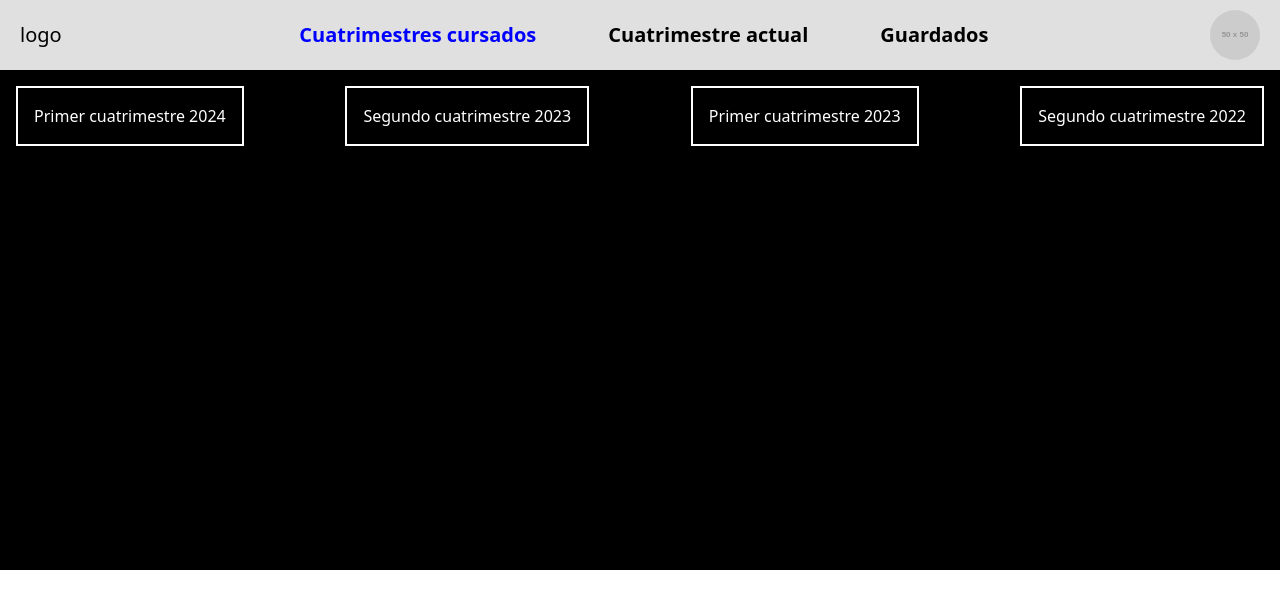
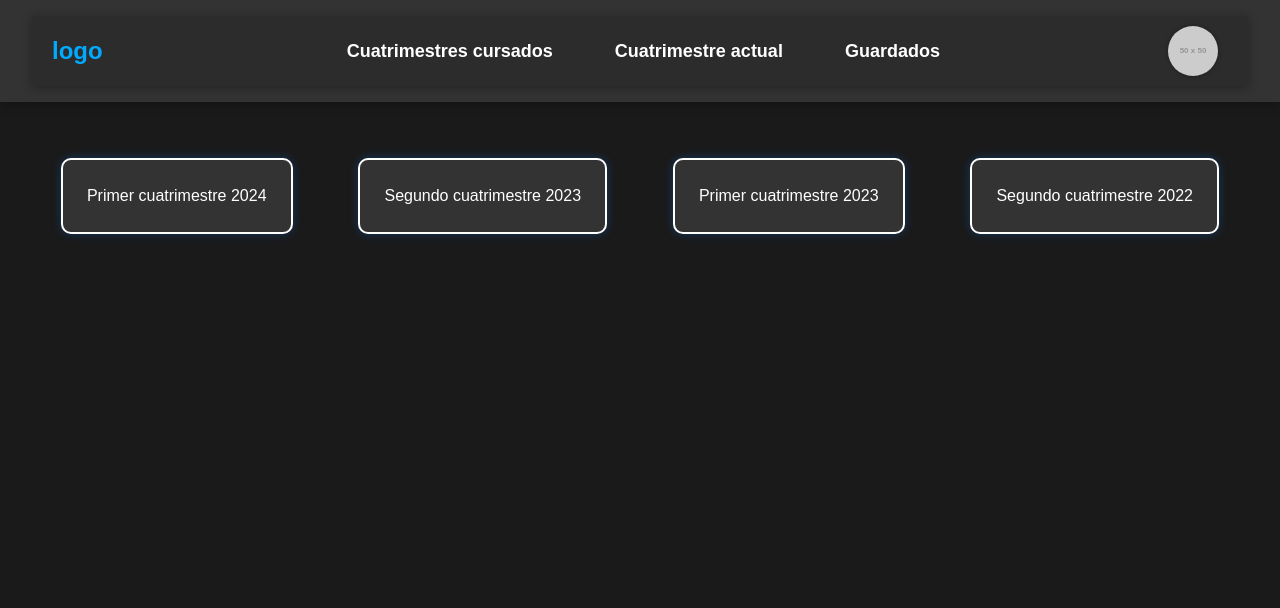
Before and after one commit to MarielML/VEI-TPFinal, a plain HTML site: page paginas/home.html in a window 1280 px wide. Drawn offline with nearby package versions, Linux system fonts and the light colour scheme; placeholder pictures from the web are drawn by us.

Commit message:
index y home

```diff
--- a/css/estilos.css
+++ b/css/estilos.css
@@ -1,5 +1,5 @@
 body {
-  background-color: black;
+  background-color: #121212;
   color: white;
   font-family: Arial, sans-serif;
   display: flex;
@@ -10,60 +10,60 @@ body {
   padding: 0;
 }
 
-.container {
+.login-container {
   text-align: center;
+  background-color: #333;
+  padding: 30px;
+  border-radius: 10px;
+  box-shadow: 0px 0px 15px rgba(0, 122, 255, 0.4);
+  width: 100%;
+  max-width: 350px;
+}
+
+.input-group {
+  margin-bottom: 20px;
 }
 
 input[type="text"],
 input[type="password"] {
-  width: 300px;
-  height: 30px;
-  margin: 10px 0;
-  padding: 5px;
+  width: 100%;
+  max-width: 100%;
+  height: 35px;
+  padding: 8px;
   font-size: 16px;
+  border-radius: 4px;
+  border: 1px solid #666;
+  background-color: #222;
+  color: white;
 }
 
 button {
-  width: 100px;
-  height: 40px;
+  width: 100%;
+  height: 45px;
   font-size: 16px;
-  margin: 20px 0;
+  margin-top: 20px;
   cursor: pointer;
+  background-color: #007bff;
+  color: white;
+  border: none;
+  border-radius: 5px;
+  transition: background-color 0.3s ease, transform 0.2s ease;
+}
+
+button:hover {
+  background-color: #0056b3;
+  transform: translateY(-2px);
 }
 
 a {
-  color: white;
+  color: #00aaff;
   text-decoration: none;
   font-size: 16px;
+  display: block;
+  margin-top: 10px;
+  transition: color 0.3s ease;
 }
 
-.navbar {
-  background-color: #e0e0e0;
-  padding: 10px 0;
+a:hover {
+  color: #007bff;
 }
-
-.navbar-brand {
-  margin-left: 20px;
-}
-
-.nav-item {
-  margin: 0 20px;
-}
-
-.nav-link {
-  color: black;
-  font-size: 20px;
-  font-weight: bold;
-}
-
-.profile-img {
-  width: 50px;
-  height: 50px;
-  border-radius: 50%;
-  margin-right: 20px;
-}
-
-.content {
-  background-color: black;
-  height: 500px;
-}
--- a/css/header.css
+++ b/css/header.css
@@ -1,47 +1,85 @@
 .navbar {
-  background-color: #e0e0e0;
-  padding: 10px 0;
+  background-color: #2c2c2c;
+  padding: 10px 20px;
+  box-shadow: 0px 2px 10px rgba(0, 0, 0, 0.3);
+  display: flex;
+  justify-content: space-between;
+  align-items: center;
+  position: sticky;
+  top: 0;
+  z-index: 1000;
 }
 
 .navbar-brand {
-  margin-left: 20px;
+  font-size: 24px;
+  font-weight: bold;
+  color: #00aaff;
+  transition: color 0.3s ease;
+}
+
+.navbar-brand:hover {
+  color: #0088cc;
 }
 
 .nav-item {
-  margin: 0 20px;
+  margin: 0 15px;
 }
 
 .nav-link {
-  color: black;
-  font-size: 20px;
+  color: #ffffff;
+  font-size: 18px;
   font-weight: bold;
+  transition: color 0.3s ease;
+}
+
+.nav-link:hover {
+  color: #00aaff;
+  text-decoration: underline;
+}
+
+.actual {
+  color: #00aaff;
+}
+
+.profile-container {
+  display: flex;
+  align-items: center;
+  position: relative;
 }
 
 .profile-img {
   width: 50px;
   height: 50px;
   border-radius: 50%;
-  margin-right: 20px;
+  margin-right: 10px;
+  box-shadow: 0px 0px 5px rgba(0, 0, 0, 0.3);
+  transition: transform 0.2s ease;
 }
 
-.actual {
-  color: #0000ff;
+.profile-img:hover {
+  transform: scale(1.1);
+  border: 2px solid #00aaff;
 }
 
 .logout-btn {
   display: none;
   position: absolute;
-  top: 50px;
-  right: 20px;
-  background-color: #840900;
+  top: 60px;
+  right: 0;
+  background-color: #d93636;
   color: #ffffff;
   border: none;
-  padding: 10px;
+  padding: 8px 16px;
   border-radius: 5px;
   cursor: pointer;
-  width: 150px;
+  box-shadow: 0px 0px 5px rgba(255, 77, 77, 0.3);
+  transition: background-color 0.3s ease;
 }
 
-.profile-container {
-  position: relative;
+.logout-btn:hover {
+  background-color: #b02a2a;
 }
+
+.profile-container:hover .logout-btn {
+  display: block;
+}
--- a/css/home.css
+++ b/css/home.css
@@ -1,29 +1,120 @@
 body {
   margin: 0;
   padding: 0;
+  font-family: Arial, sans-serif;
+  background-color: #1a1a1a;
+  color: white;
 }
 
 .content {
-  background-color: #000000;
-  height: 500px;
+  background-color: #1a1a1a;
+  min-height: 100vh;
+  padding: 2rem 1rem;
 }
 
 .cuatrimestres {
   display: flex;
-  justify-content: space-between;
+  justify-content: space-around;
   align-items: center;
   flex-wrap: wrap;
+  gap: 1.5rem;
   color: #ffffff;
-  gap: 1rem;
-  padding: 1rem;
+  padding: 1.5rem;
 }
 
 .cuatrimestre {
   border: 2px solid #ffffff;
-  padding: 1rem;
+  padding: 1.5rem;
+  border-radius: 10px;
+  transition: background-color 0.3s ease, border-color 0.3s ease,
+    transform 0.2s ease;
+  width: 100%;
+  max-width: 280px;
+  text-align: center;
+  box-shadow: 0px 0px 10px rgba(0, 122, 255, 0.3);
+  background-color: #333;
+}
+
+.cuatrimestre:hover {
+  background-color: #444;
+  border-color: #00aaff;
+  transform: translateY(-5px);
 }
 
 a {
   text-decoration: none;
   color: #ffffff;
 }
+
+header {
+  background-color: #333;
+  padding: 1rem 2rem;
+  box-shadow: 0px 2px 10px rgba(0, 0, 0, 0.3);
+  position: sticky;
+  top: 0;
+  z-index: 1000;
+}
+
+.navbar {
+  display: flex;
+  justify-content: space-between;
+  align-items: center;
+}
+
+.navbar-brand {
+  font-size: 24px;
+  font-weight: bold;
+  color: #00aaff;
+}
+
+.nav-item {
+  margin: 0 15px;
+}
+
+.nav-link {
+  color: #ffffff;
+  font-size: 18px;
+  transition: color 0.3s ease;
+}
+
+.nav-link:hover {
+  color: #00aaff;
+}
+
+.profile-container {
+  display: flex;
+  align-items: center;
+  position: relative;
+}
+
+.profile-img {
+  width: 50px;
+  height: 50px;
+  border-radius: 50%;
+  margin-right: 10px;
+  box-shadow: 0px 0px 5px rgba(0, 0, 0, 0.3);
+  transition: transform 0.2s ease;
+}
+
+.profile-img:hover {
+  transform: scale(1.1);
+}
+
+.logout-btn {
+  display: none;
+  position: absolute;
+  top: 60px;
+  right: 0;
+  background-color: #ff4d4d;
+  color: #ffffff;
+  border: none;
+  padding: 8px 16px;
+  border-radius: 5px;
+  cursor: pointer;
+  box-shadow: 0px 0px 5px rgba(255, 77, 77, 0.3);
+  transition: background-color 0.3s ease;
+}
+
+.logout-btn:hover {
+  background-color: #d93636;
+}
--- a/paginas/home.html
+++ b/paginas/home.html
@@ -3,6 +3,7 @@
   <head>
     <meta charset="UTF-8" />
     <meta name="viewport" content="width=device-width, initial-scale=1.0" />
+    <title>Home</title>
     <link
       crossorigin="anonymous"
       href="https://cdn.jsdelivr.net/npm/bootstrap@5.3.2/dist/css/bootstrap.min.css"
@@ -11,7 +12,6 @@
     />
     <link rel="stylesheet" href="../css/header.css" />
     <link rel="stylesheet" href="../css/home.css" />
-    <title>Document</title>
   </head>
   <body>
     <header>
@@ -44,18 +44,18 @@
 
     <main class="content">
       <section class="cuatrimestres">
-        <a href=""><article class="cuatrimestre">
-          Primer cuatrimestre 2024
-        </article></a>
-        <a href=""><article class="cuatrimestre">
-          Segundo cuatrimestre 2023
-        </article></a>
-        <a href=""><article class="cuatrimestre">
-          Primer cuatrimestre 2023
-        </article></a>
-        <a href=""><article class="cuatrimestre">
-           Segundo cuatrimestre 2022
-        </article></a>
+        <a href="#"
+          ><article class="cuatrimestre">Primer cuatrimestre 2024</article></a
+        >
+        <a href="#"
+          ><article class="cuatrimestre">Segundo cuatrimestre 2023</article></a
+        >
+        <a href="#"
+          ><article class="cuatrimestre">Primer cuatrimestre 2023</article></a
+        >
+        <a href="#"
+          ><article class="cuatrimestre">Segundo cuatrimestre 2022</article></a
+        >
       </section>
     </main>
 
```
Also changed, not shown: index.html (+9 -9 lines).
